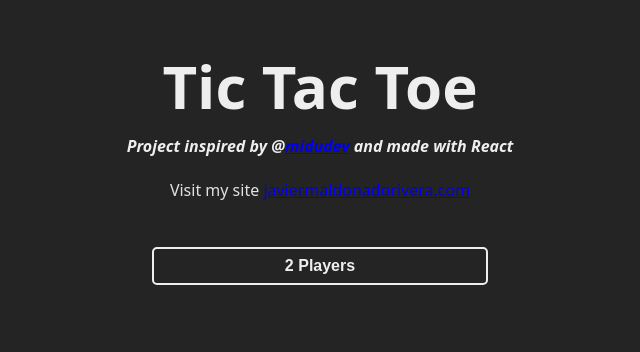
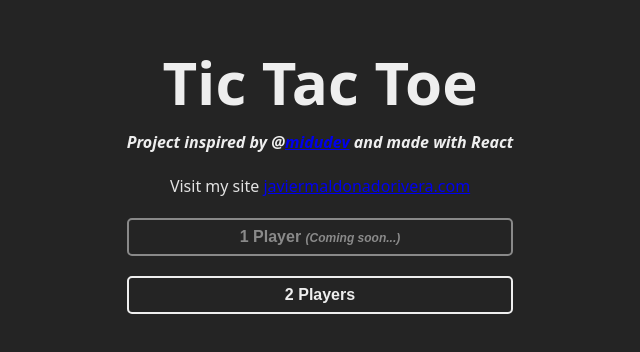
Before and after one commit to JavierMaldonadoR/tic-tac-toe, a React (Vite) app: page / in a window 1280 px wide. Shown: the part 208-560 px from the top of the page, without its empty margins (320-960 px from the left). Built offline with nearby package versions, Linux system fonts and the light colour scheme.

Commit message:
Player 1 button

```diff
--- a/src/App.jsx
+++ b/src/App.jsx
@@ -92,6 +92,7 @@ function App() {
           <>
             <h2>Project inspired by @<a href="https://x.com/midudev">midudev</a> and made with React</h2>
             <span>Visit my site <a href="https://www.javiermaldonadorivera.com">javiermaldonadorivera.com</a></span>
+            <button className='disabled'>1 Player <span>(Coming soon...)</span></button>
             <button onClick={startGame}>2 Players</button>
           </>
         ) : (
--- a/src/index.css
+++ b/src/index.css
@@ -56,6 +56,24 @@ body, html {
 }
 
 .board button {
+  padding: 8px 12px;
+  background: transparent;
+  border: 2px solid #eee;
+  color: #eee;
+  width: auto;
+  border-radius: 5px;
+  transition: 0.2s;
+  font-weight: bold;
+  cursor: pointer;
+  font-size: 16px;
+}
+
+.board button span {
+  font-style: italic;
+  font-size: 12px;
+}
+
+.board .game-container button {
   padding: 8px 12px;
   margin: 25px;
   background: transparent;
```
